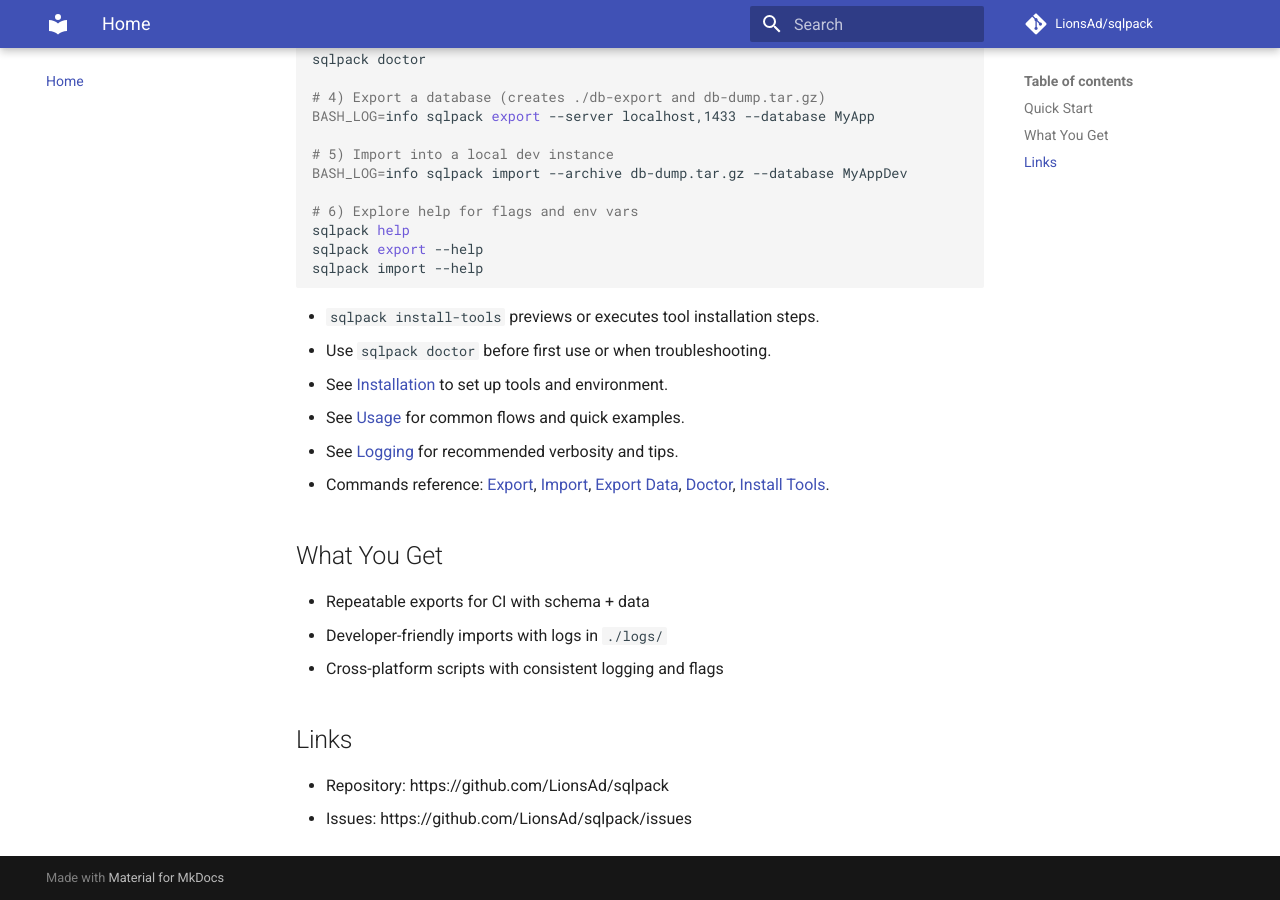
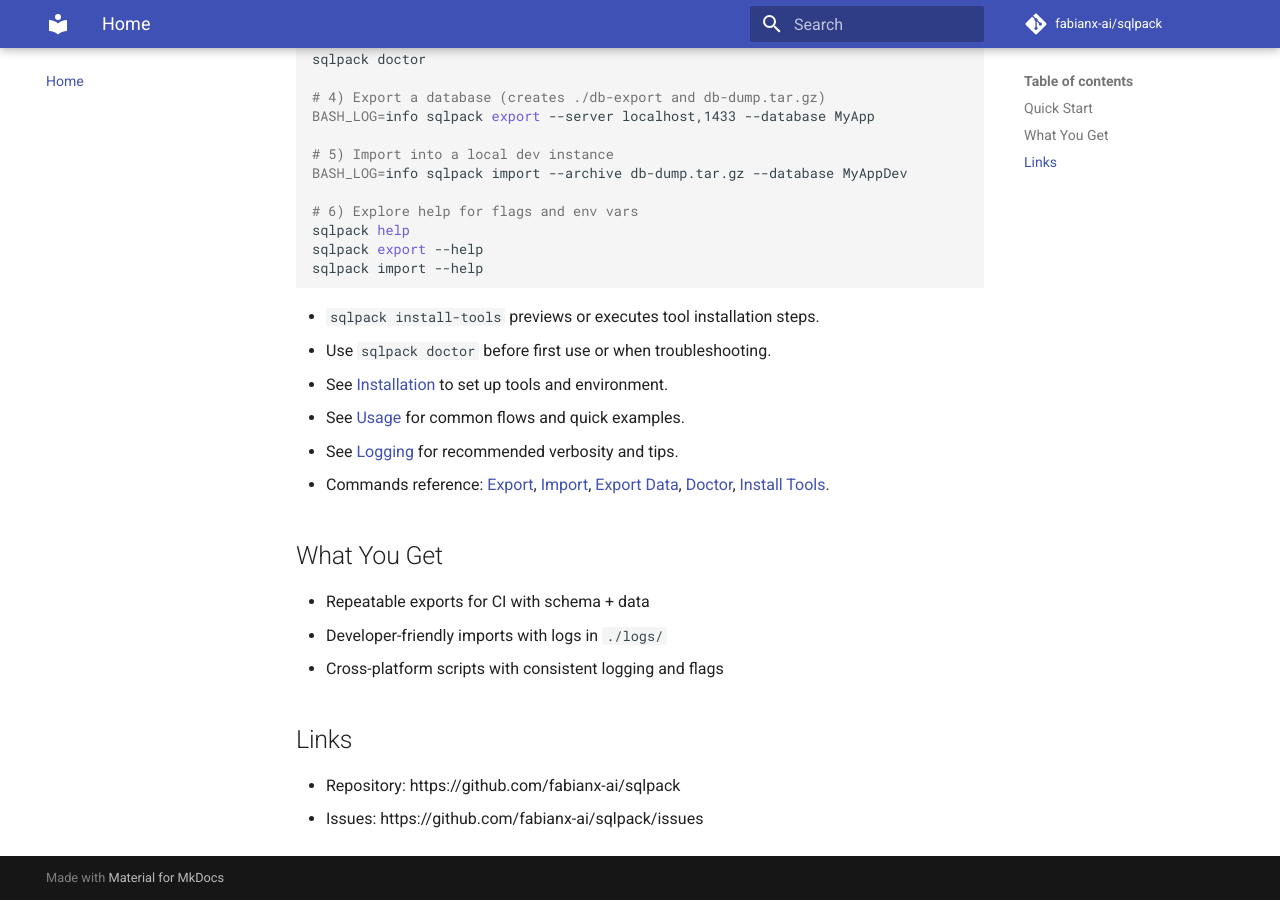
Before and after one commit to LionsAd/sqlpack, an MkDocs documentation site: the page built from docs/index.md, in a window 1280 px wide and 900 px high, scrolled down 825 px. Built offline with MkDocs 1.6.1 and Material for MkDocs 9.7.7, drawn with Linux system fonts in a browser that asks for light colours; comment, search, counter and statistics services are not loaded.

Commit message:
Rename repo to fabianx-ai/sqlpack

```diff
--- a/docs/index.md
+++ b/docs/index.md
@@ -48,5 +48,5 @@ sqlpack import --help
 - Cross-platform scripts with consistent logging and flags
 
 ## Links
-- Repository: https://github.com/LionsAd/sqlpack
-- Issues: https://github.com/LionsAd/sqlpack/issues
+- Repository: https://github.com/fabianx-ai/sqlpack
+- Issues: https://github.com/fabianx-ai/sqlpack/issues
--- a/mkdocs.yml
+++ b/mkdocs.yml
@@ -1,8 +1,8 @@
 site_name: SQLPack
 site_description: Cross-platform database export/import utility for SQL Server
-site_url: https://lionsad.github.io/sqlpack/
-repo_name: LionsAd/sqlpack
-repo_url: https://github.com/LionsAd/sqlpack
+site_url: https://fabianx-ai.github.io/sqlpack/
+repo_name: fabianx-ai/sqlpack
+repo_url: https://github.com/fabianx-ai/sqlpack
 edit_uri: blob/main/
 
 theme:
```
Also changed, not shown: README.md (+2 -2 lines), docs/ci.md (+1 -1 lines).
